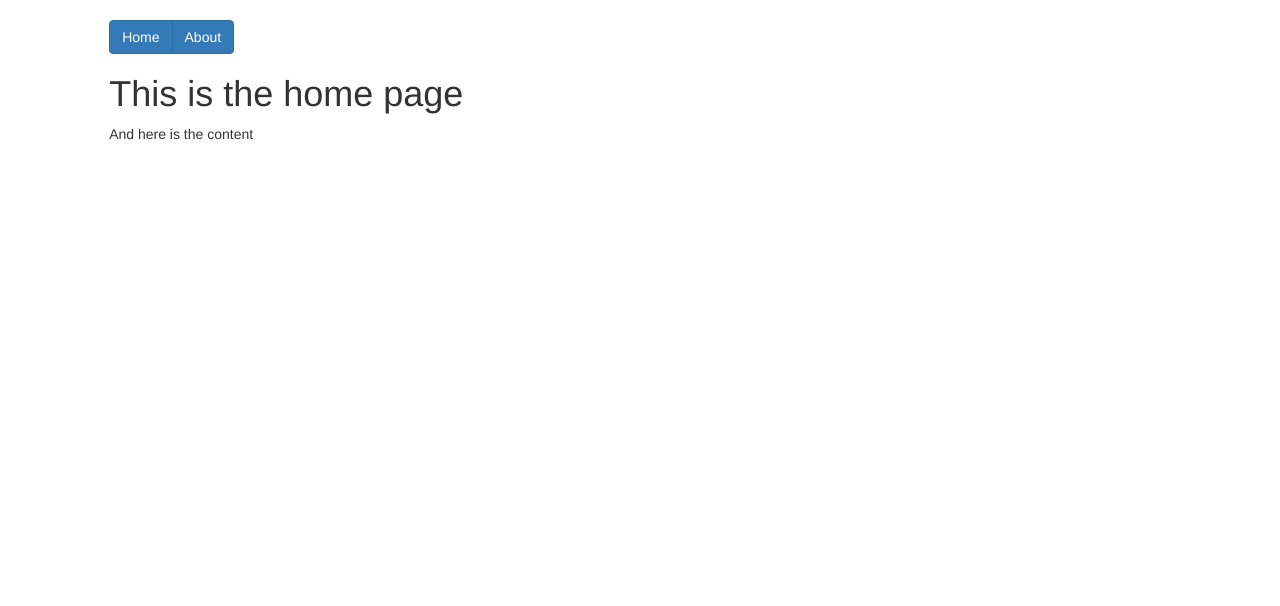
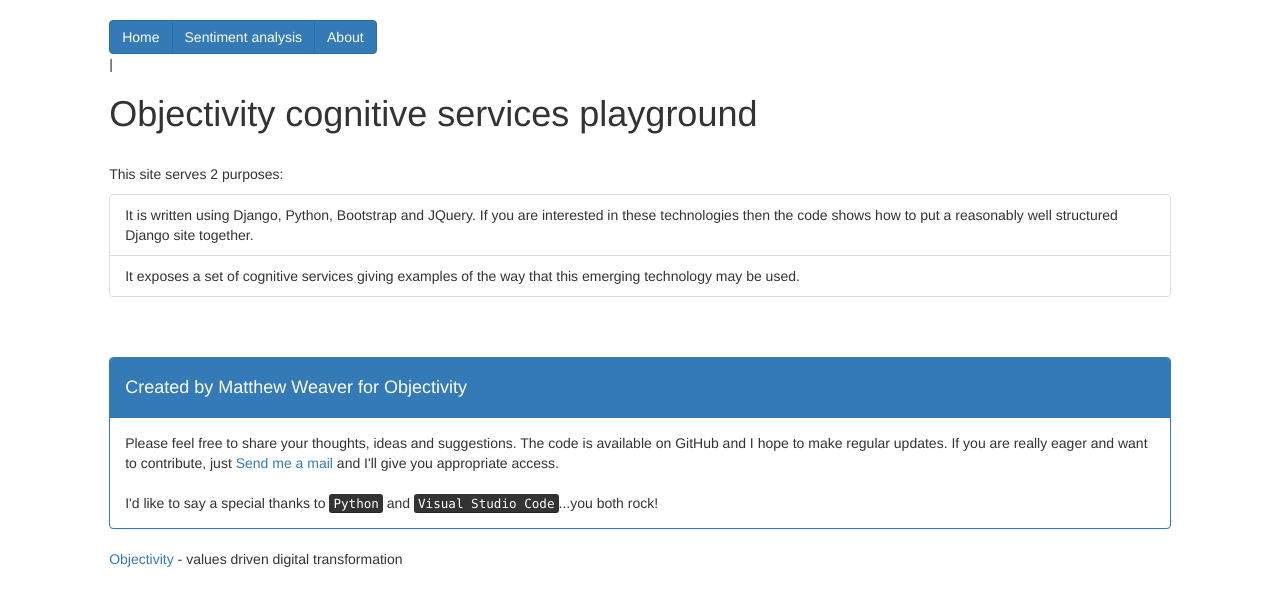
Before and after one commit to bialogic/DjangoApplicactionOld, a Django app: page / in a window 1280 px wide. Shown: the top 606 px of the page. Run offline with Django 3.2, Linux system fonts and the light colour scheme; some libraries are stand-ins or nearby versions.

Commit message:
Added a blank sentiments analysis page. Tidied up code and added more comments.

```diff
--- a/ProjectA/ProjectA/urls.py
+++ b/ProjectA/ProjectA/urls.py
@@ -18,7 +18,8 @@ from django.contrib import admin
 from firstapp import views
 
 urlpatterns = [
-    url(r'^$', views.index, name='home'),
+    url(r'^$', views.home, name='home'),
     url(r'^about', views.about, name='about'),
+    url(r'^sentiment', views.sentiment, name='sentiment'),
     url(r'^admin/', admin.site.urls),
 ]
--- a/ProjectA/firstapp/templates/about.html
+++ b/ProjectA/firstapp/templates/about.html
@@ -7,6 +7,7 @@ Matthew Weaver, 2016
     About - {{ block.super }}
 {% endblock title %}
 {% block content %}
-    <h1>This is the About page</h1>
-    <p>And here is the content</p>
+    <br>
+    <h1>About Objectivity</h1>
+
 {% endblock content %}
--- a/ProjectA/firstapp/templates/base.html
+++ b/ProjectA/firstapp/templates/base.html
@@ -1,7 +1,7 @@
 <!--
-Basic html template base file.
-Includes jquery and bootstrap.
-Matthew Weaver, 2016
+This is the base page from which other pages on this site are derived.
+It includes JQuery and Bootstrap CDNs.
+Created by Matthew Weaver 2016 for Objectivity.
 -->
 {% load staticfiles %}
 <!doctype html>
@@ -12,6 +12,7 @@ Matthew Weaver, 2016
                 The title of my page
             {% endblock title %}
         </title>
+
         {% block header %}
             <!-- Links to jquery and bootstrap -->
             <link rel="stylesheet" href="https://maxcdn.bootstrapcdn.com/bootstrap/3.3.7/css/bootstrap.min.css">
@@ -19,15 +20,24 @@ Matthew Weaver, 2016
             <script src="https://maxcdn.bootstrapcdn.com/bootstrap/3.3.7/js/bootstrap.min.js"></script>
         {% endblock header %}
         <script>
+            <!-- Click event for the Home button shown in the page header -->
             function GoHome() {
                 window.location.href = "{% url 'home' %}";
             }
+
+            <!-- Click event for the About button shown in the page header -->
             function GoAbout() {
                 window.location.href = "{% url 'about' %}";
+            }
+
+            <!-- Click event for the Sentiment analysis button shown in the page header -->
+            function GoSentimentAnalysis() {
+                window.location.href = "{% url 'sentiment' %}";
             }
         </script>
     </head>
     <body>
+        <!-- The page header provides simple site navigation -->
         <header>
             <div class="row">
             <div class="col-sm-1"></div>
@@ -35,6 +45,7 @@ Matthew Weaver, 2016
                 <br>
                 <div class="btn-group">
                     <button type="button" class="btn btn-primary" onclick="GoHome()">Home</button>
+                    <button type="button" class="btn btn-primary" onclick=" GoSentimentAnalysis()">Sentiment analysis</button>
                     <button type="button" class="btn btn-primary" onclick="GoAbout()">About</button>
                 </div>
             </div>
--- /dev/null
+++ b/ProjectA/firstapp/templates/home.html
@@ -0,0 +1,26 @@
+<!--
+HTML index page - derives from base.html
+Matthew Weaver, 2016
+-->
+{% extends 'base.html' %}
+{% block title %}
+    Homepage - {{ block.super }}
+{% endblock title %}
+{% block content %}
+    |<br>
+    <h1>Objectivity cognitive services playground</h1>
+    <br>
+    <p>This site serves 2 purposes:</p>
+    <ul class="list-group">
+        <li class="list-group-item">It is written using Django, Python, Bootstrap and JQuery. If you are interested in these technologies then the code shows how to put a reasonably well structured Django site together.</li>
+        <li class="list-group-item">It exposes a set of cognitive services giving examples of the way that this emerging technology may be used.</li>
+    </ul>
+
+    <br>
+    <br>
+    <div class="panel panel-primary">
+      <div class="panel-heading"><h4>Created by Matthew Weaver for Objectivity</h4></div>
+      <div class="panel-body">Please feel free to share your thoughts, ideas and suggestions. The code is available on GitHub and I hope to make regular updates. If you are really eager and want to contribute, just <a href="mailto:mweaver@objectivity.co.uk?Subject=Objectivity%20cognitive%20services%20feedback" target="_top">Send me a mail</a> and I'll give you appropriate access.<br><br>I'd like to say a special thanks to <a href="https://www.python.org/"><kbd>Python</kbd></a> and <a href="https://code.visualstudio.com/"><kbd>Visual Studio Code</kbd></a>...you both rock!</div>
+    </div>
+      <a href="http://www.objectivity.co.uk/about-us/">Objectivity</a> - values driven digital transformation
+{% endblock content %}
--- a/ProjectA/firstapp/templates/index.html
+++ /dev/null
@@ -1,12 +0,0 @@
-<!--
-HTML index page - derives from base.html
-Matthew Weaver, 2016
--->
-{% extends 'base.html' %}
-{% block title %}
-    Homepage - {{ block.super }}
-{% endblock title %}
-{% block content %}
-    <h1>This is the home page</h1>
-    <p>And here is the content</p>
-{% endblock content %}
--- a/ProjectA/firstapp/views.py
+++ b/ProjectA/firstapp/views.py
@@ -1,9 +1,25 @@
+"""
+Application views - urls.py matches incoming requests and then directs them here.
+The view then passes the request to the associated HTML page.
+Matthew Weaver, 2016.
+"""
+
 from django.shortcuts import render
 
-# Create your views here.
-def index(request):
-    return render(request, 'index.html')
-
+def home(request):
+    """
+    Handles requests for the home page if a match is found in urls.py
+    """
+    return render(request, 'home.html')
 
 def about(request):
+    """
+    Handles requests for the about page if a match is found in urls.py
+    """
     return render(request, 'about.html')
+
+def sentiment(request):
+    """
+    Handles requests for the sentiment analysis page if a match is found in urls.py
+    """
+    return render(request, 'SentimentAnalysis.html')
```
Also changed, not shown: ProjectA/firstapp/templates/SentimentAnalysis.html (added, +13 -0 lines). Lines whose indentation alone changed are shown as unchanged.
